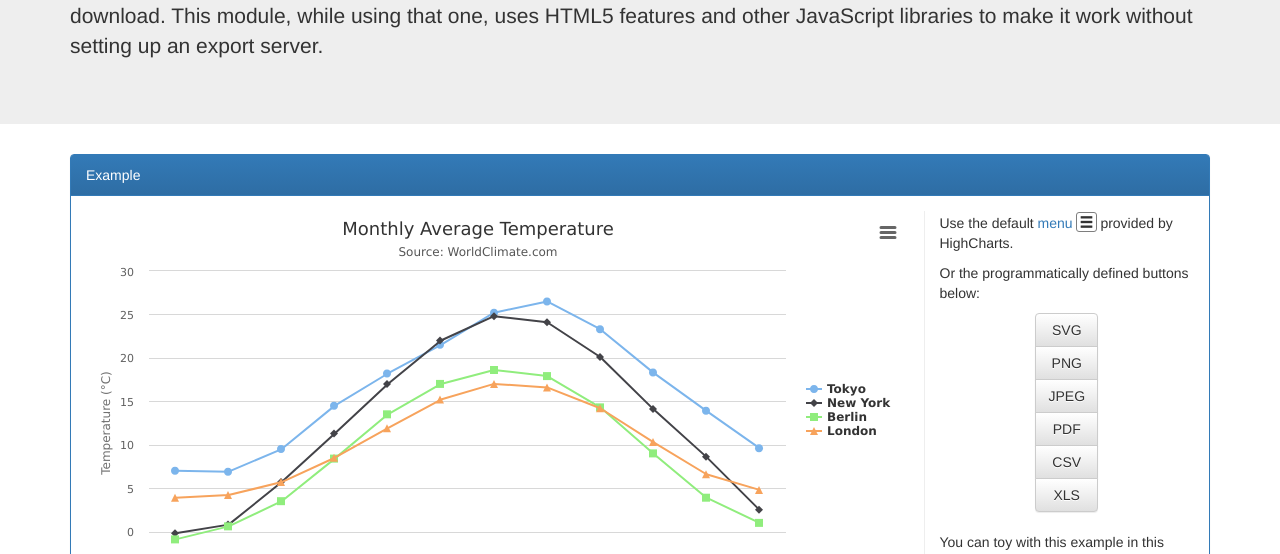
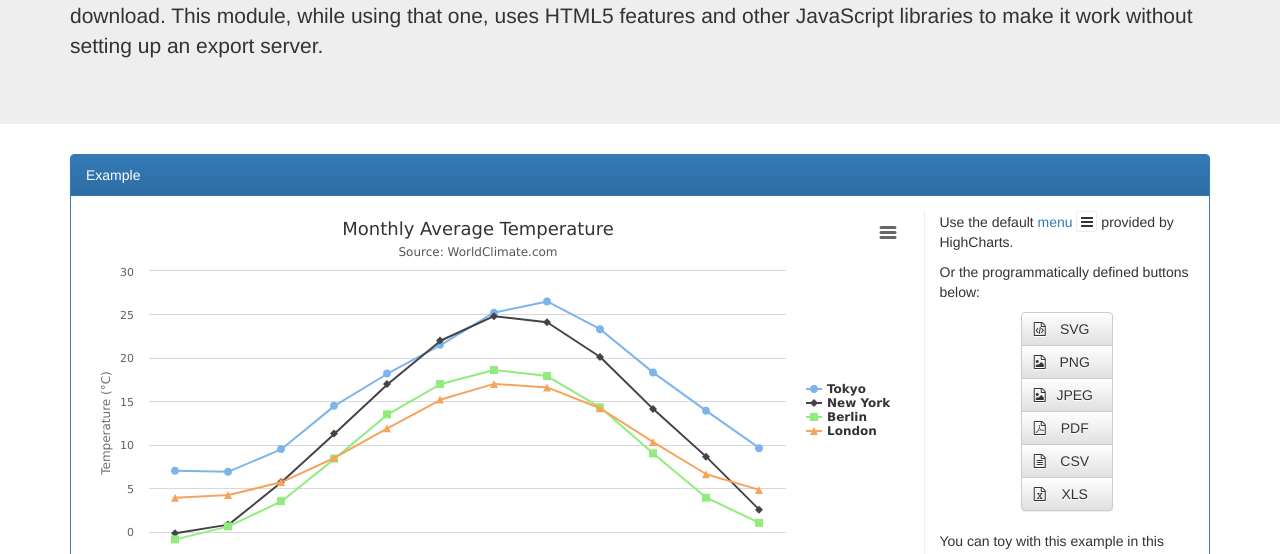
Before and after one commit to A----/highcharts-export-clientside, a website: page index.html in a window 1280 px wide. Shown: the part 246-800 px from the top of the page. Drawn offline with Linux system fonts and the light colour scheme; a web font is replaced by a local one.

Commit message:
Switching to font-awesome

```diff
--- a/index.html
+++ b/index.html
@@ -6,6 +6,7 @@
 
   <link rel="stylesheet" type="text/css" href="bower_components/bootstrap/dist/css/bootstrap.min.css" />
   <link rel="stylesheet" type="text/css" href="bower_components/bootstrap/dist/css/bootstrap-theme.min.css" />
+  <link rel="stylesheet" type="text/css" href="bower_components/fontawesome/css/font-awesome.min.css">
   <link rel="stylesheet" type="text/css" href="bower_components/octicons/octicons/octicons.css">
   <link rel="stylesheet" type="text/css" href="main.css">
 </head>
@@ -48,26 +49,41 @@
       <div class="col-xs-4 col-sm-4 col-md-3">
         <p>
           Use the default <a href="http://api.highcharts.com/highcharts#exporting.buttons.contextButton.menuItems">menu</a>
-          <span class="glyphicon glyphicon-menu-hamburger glyphicon-with-border"></span> provided by HighCharts.
+          <i class="fa fa-bars fa-border"></i> provided by HighCharts.
         </p>
 
         <p>Or the programmatically defined buttons below:</p>
 
         <div class="text-center">
           <div class="btn-group-vertical chart-export" data-chart-selector="#example-1">
-            <button type="button" class="btn btn-default" data-type="image/svg+xml">SVG</button>
-            <button type="button" class="btn btn-default" data-type="image/png">PNG</button>
-            <button type="button" class="btn btn-default" data-type="image/jpeg">JPEG</button>
-            <button type="button" class="btn btn-default" data-type="application/pdf">PDF</button>
-            <button type="button" class="btn btn-default" data-type="text/csv">CSV</button>
-            <button type="button" class="btn btn-default" data-type="application/vnd.ms-excel">XLS</button>
+            <button type="button" class="btn btn-default" data-type="image/svg+xml">
+              <i class="fa fa-file-code-o"></i> <span class="file-format-name">SVG</span>
+            </button>
+            <button type="button" class="btn btn-default" data-type="image/png">
+              <i class="fa fa-file-image-o"></i> <span class="file-format-name">PNG</span>
+            </button>
+            <button type="button" class="btn btn-default" data-type="image/jpeg">
+              <i class="fa fa-file-image-o"></i> <span class="file-format-name">JPEG</span>
+            </button>
+            <button type="button" class="btn btn-default" data-type="application/pdf">
+              <i class="fa fa-file-pdf-o"></i> <span class="file-format-name">PDF</span>
+            </button>
+            <button type="button" class="btn btn-default" data-type="text/csv">
+              <i class="fa fa-file-text-o"></i> <span class="file-format-name">CSV</span>
+            </button>
+            <button type="button" class="btn btn-default" data-type="application/vnd.ms-excel">
+              <i class="fa fa-file-excel-o"></i> <span class="file-format-name">XLS</span>
+            </button>
           </div>
         </div>
 
         <p>
           <br />
           You can toy with this example in this jsFiddle:<br />
-          <a class="btn btn-primary pull-right" href="http://jsfiddle.net/pscjzhe4/">jsFiddle</a>
+          <a class="btn btn-primary pull-right" href="http://jsfiddle.net/pscjzhe4/">
+            <i class="fa fa-jsfiddle"></i>
+            jsFiddle
+          </a>
         </p>
 
       </div>
--- a/main.css
+++ b/main.css
@@ -7,10 +7,9 @@ body {
   border-right: 1px solid #eee;
 }
 
-.glyphicon-with-border {
-  border: 1px solid #7e7e7e;
-  border-radius: 3px;
-  padding: 2px;
+.chart-export .file-format-name {
+  width: 50px;
+  display: inline-block;
 }
 
 .browser-support {
```
